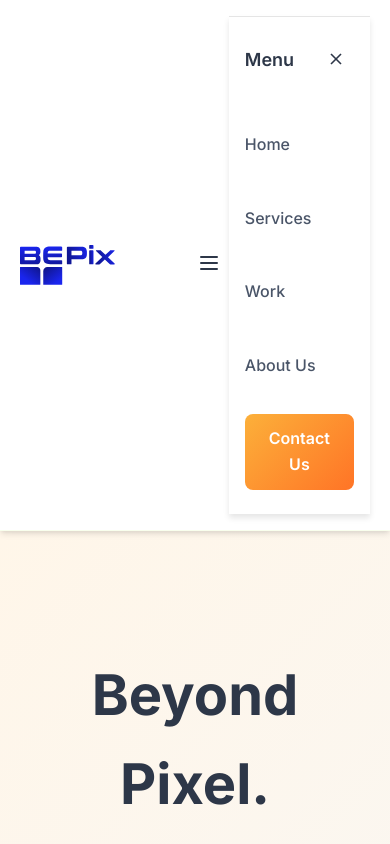
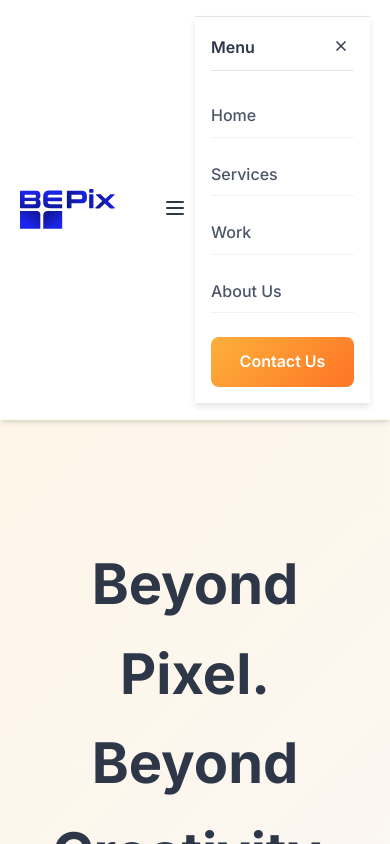
Before and after one commit to bepixcorp/bepix-nextjs, a Next.js app: page / in a window 390 px wide. Both pictures are taken after a click on the button 350 px from the left and 57 px from the top of the page. Shown: the top 844 px of the page. Built offline with nearby package versions, Linux system fonts and the light colour scheme.

Commit message:
Fix mobile menu alignment and screen fitting

```diff
--- a/components/Navigation.tsx
+++ b/components/Navigation.tsx
@@ -131,17 +131,17 @@ export default function Navigation() {
         {isMenuOpen && (
           <div style={{
             display: 'block',
-            padding: '1.5rem 0',
+            padding: '1rem 0',
             borderTop: '1px solid rgba(0, 0, 0, 0.1)',
             background: 'white',
-            boxShadow: '0 4px 6px rgba(0, 0, 0, 0.1)'
+            boxShadow: '0 4px 6px rgba(0, 0, 0, 0.1)',
+            width: '100%'
           }}>
             <div style={{
               display: 'flex',
               flexDirection: 'column',
-              gap: '1.5rem',
-              maxWidth: '1200px',
-              margin: '0 auto',
+              gap: '1rem',
+              width: '100%',
               padding: '0 1rem'
             }}>
               {/* Mobile Menu Header */}
@@ -149,10 +149,12 @@ export default function Navigation() {
                 display: 'flex',
                 justifyContent: 'space-between',
                 alignItems: 'center',
-                marginBottom: '1rem'
+                marginBottom: '0.5rem',
+                paddingBottom: '0.5rem',
+                borderBottom: '1px solid rgba(0, 0, 0, 0.1)'
               }}>
                 <span style={{
-                  fontSize: '1.125rem',
+                  fontSize: '1rem',
                   fontWeight: '600',
                   color: 'var(--accent)'
                 }}>
@@ -164,11 +166,11 @@ export default function Navigation() {
                     background: 'none',
                     border: 'none',
                     cursor: 'pointer',
-                    padding: '0.5rem',
+                    padding: '0.25rem',
                     color: 'var(--accent)'
                   }}
                 >
-                  <svg width="20" height="20" viewBox="0 0 24 24" fill="none" stroke="currentColor" strokeWidth="2">
+                  <svg width="18" height="18" viewBox="0 0 24 24" fill="none" stroke="currentColor" strokeWidth="2">
                     <line x1="18" y1="6" x2="6" y2="18"></line>
                     <line x1="6" y1="6" x2="18" y2="18"></line>
                   </svg>
@@ -178,8 +180,9 @@ export default function Navigation() {
                 color: 'var(--text-secondary)',
                 fontWeight: '500',
                 textDecoration: 'none',
-                padding: '0.75rem 0',
-                transition: 'color 0.3s ease'
+                padding: '0.5rem 0',
+                transition: 'color 0.3s ease',
+                borderBottom: '1px solid rgba(0, 0, 0, 0.05)'
               }}>
                 Home
               </Link>
@@ -187,8 +190,9 @@ export default function Navigation() {
                 color: 'var(--text-secondary)',
                 fontWeight: '500',
                 textDecoration: 'none',
-                padding: '0.75rem 0',
-                transition: 'color 0.3s ease'
+                padding: '0.5rem 0',
+                transition: 'color 0.3s ease',
+                borderBottom: '1px solid rgba(0, 0, 0, 0.05)'
               }}>
                 Services
               </Link>
@@ -196,8 +200,9 @@ export default function Navigation() {
                 color: 'var(--text-secondary)',
                 fontWeight: '500',
                 textDecoration: 'none',
-                padding: '0.75rem 0',
-                transition: 'color 0.3s ease'
+                padding: '0.5rem 0',
+                transition: 'color 0.3s ease',
+                borderBottom: '1px solid rgba(0, 0, 0, 0.05)'
               }}>
                 Work
               </Link>
@@ -205,8 +210,9 @@ export default function Navigation() {
                 color: 'var(--text-secondary)',
                 fontWeight: '500',
                 textDecoration: 'none',
-                padding: '0.75rem 0',
-                transition: 'color 0.3s ease'
+                padding: '0.5rem 0',
+                transition: 'color 0.3s ease',
+                borderBottom: '1px solid rgba(0, 0, 0, 0.05)'
               }}>
                 About Us
               </Link>
@@ -215,11 +221,12 @@ export default function Navigation() {
                 color: 'white',
                 fontWeight: '600',
                 textDecoration: 'none',
-                padding: '0.75rem 1.5rem',
+                padding: '0.75rem 1rem',
                 borderRadius: '8px',
                 transition: 'all 0.3s ease',
                 textAlign: 'center',
-                maxWidth: '200px'
+                width: '100%',
+                marginTop: '0.5rem'
               }}>
                 Contact Us
               </Link>
```
